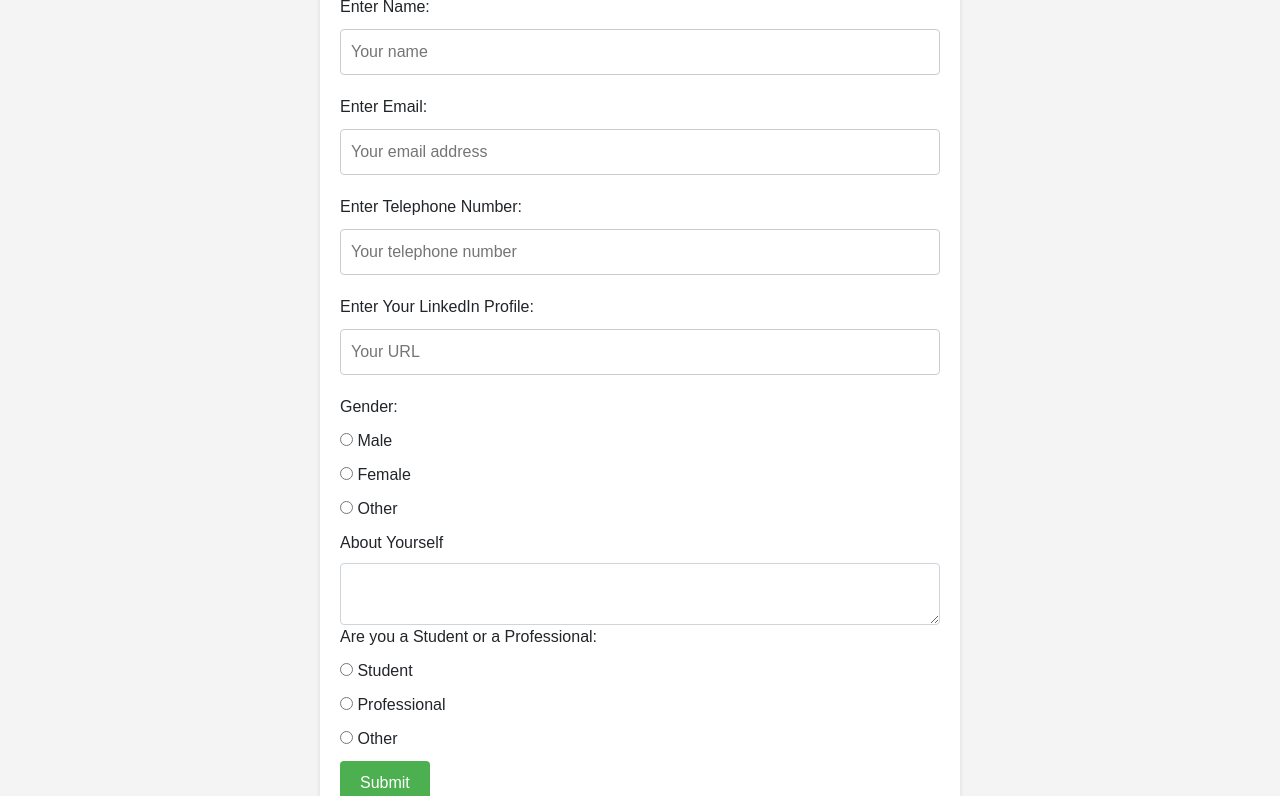
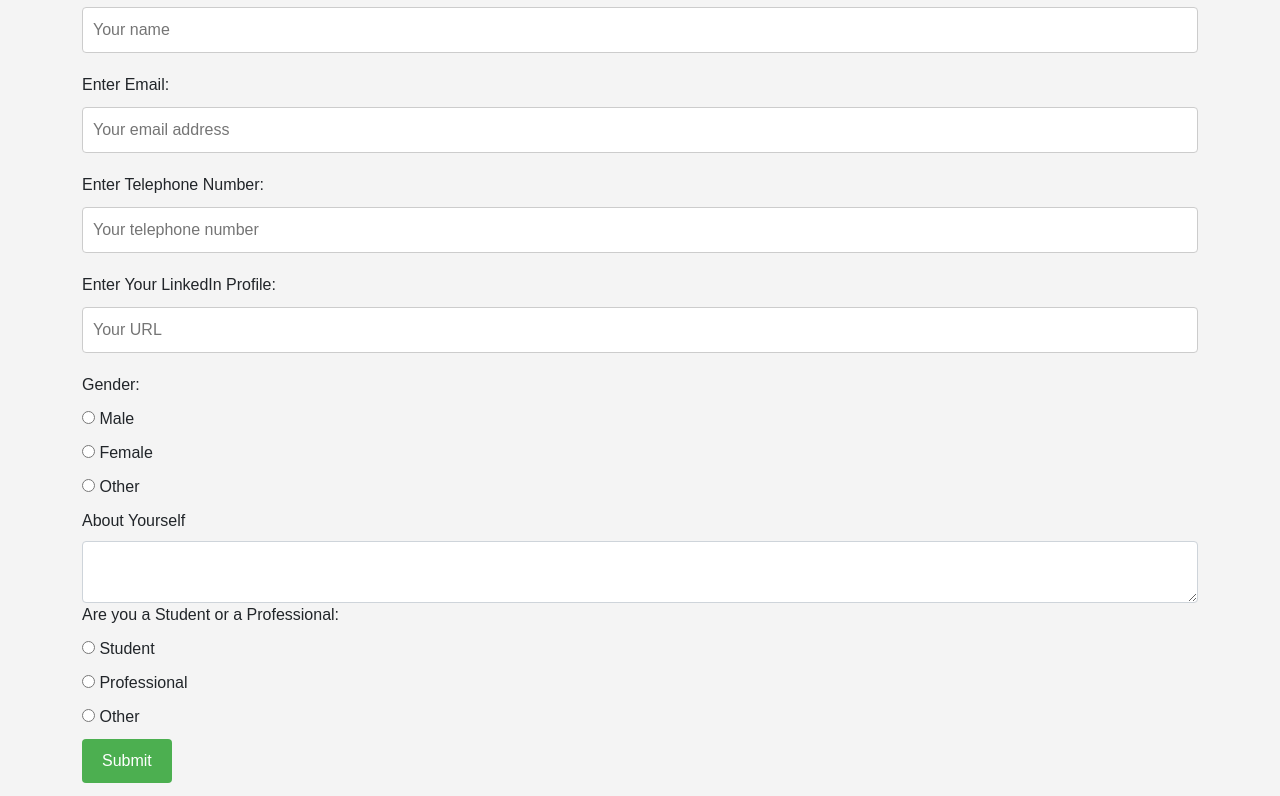
Before and after one commit to mansikushwahaaa/AlphaByte, a plain HTML site: page profile.html in a window 1280 px wide. Shown: the part 177-973 px from the top of the page. Drawn offline with nearby package versions, Linux system fonts and the light colour scheme.

Commit message:
made change by rachana

```diff
--- a/profile.html
+++ b/profile.html
@@ -12,14 +12,7 @@
           margin: 0;
           padding: 0;
       }
-      .container {
-          width: 50%;
-          margin: 50px auto;
-          background-color: #fff;
-          padding: 20px;
-          border-radius: 8px;
-          box-shadow: 0 2px 5px rgba(0,0,0,0.1);
-      }
+
       label {
           display: block;
           margin-bottom: 10px;
```
